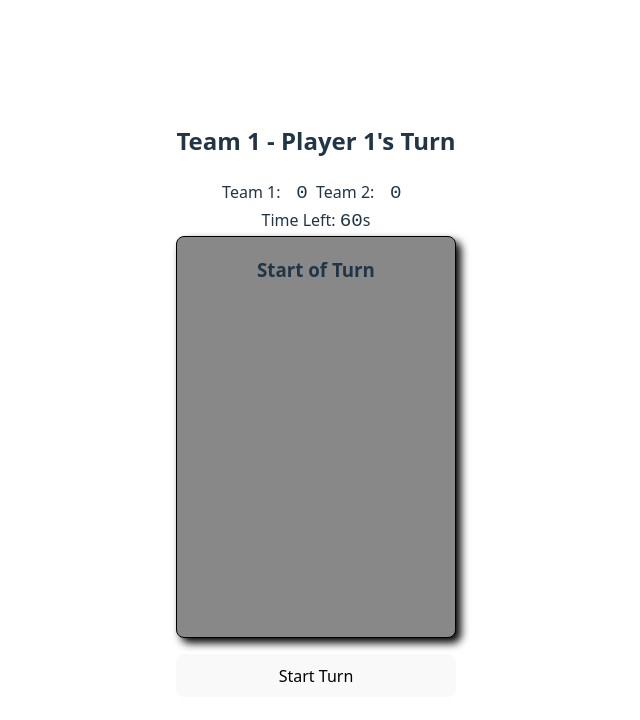
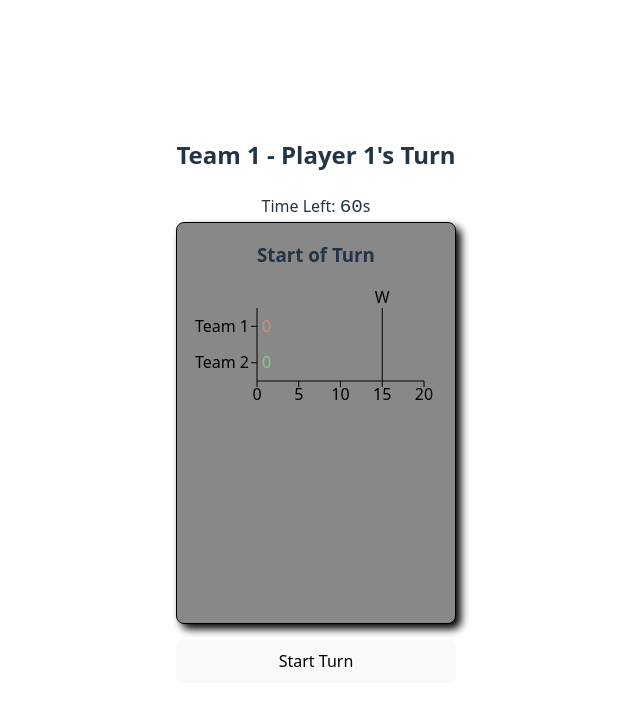
Before and after one commit to tjasz/turn-of-phrase, a React (Vite) app: page / in a window 1280 px wide. Both pictures are taken after a click on the button "Start Game". Shown: the top 720 px of the page, without its empty margins (324-964 px from the left). Built offline with nearby package versions, Linux system fonts and the light colour scheme.

Commit message:
Use chart for scoreboard, move to StartOfTurn and EndOfGame

```diff
--- a/package.json
+++ b/package.json
@@ -13,7 +13,8 @@
   },
   "dependencies": {
     "react": "^19.1.1",
-    "react-dom": "^19.1.1"
+    "react-dom": "^19.1.1",
+    "recharts": "^3.1.2"
   },
   "devDependencies": {
     "@eslint/js": "^9.33.0",
--- a/src/App.tsx
+++ b/src/App.tsx
@@ -255,11 +255,12 @@ function App() {
           <h2>Final Round!</h2>
         </div>
       )}
-      <Scoreboard scores={score} />
       <Timer timeLeft={timer} />
       {winnerIdx !== -1 && (
         <EndOfGame
           winnerIdx={winnerIdx}
+          scores={score}
+          pointsToWin={pointsToWin}
           onConfirm={() => setGameStarted(false)}
         />
       )}
@@ -278,7 +279,11 @@ function App() {
         />
       )}
       {!timerActive && !showResults && winnerIdx === -1 && (
-        <StartOfTurn onConfirm={() => setTimerActive(true)} />
+        <StartOfTurn
+          scores={score}
+          pointsToWin={pointsToWin}
+          onConfirm={() => setTimerActive(true)}
+        />
       )}
     </div>
   );
--- a/src/EndOfGame.tsx
+++ b/src/EndOfGame.tsx
@@ -1,19 +1,24 @@
 import React from 'react';
 import GameBody from './GameBody';
+import Scoreboard from './Scoreboard';
 
 interface EndOfGameProps {
   winnerIdx: number;
+  scores: number[];
+  pointsToWin: number;
   onConfirm: () => void;
 }
 
-const EndOfGame: React.FC<EndOfGameProps> = ({ winnerIdx, onConfirm }) => {
+const EndOfGame: React.FC<EndOfGameProps> = ({ winnerIdx, scores, pointsToWin, onConfirm }) => {
   return (
     <GameBody
       title={`Team ${winnerIdx + 1} Wins!`}
       actions={[
         { label: 'Play Again', action: onConfirm },
       ]}
-    />
+    >
+      <Scoreboard scores={scores} pointsToWin={pointsToWin} />
+    </GameBody>
   );
 };
 
--- a/src/Scoreboard.tsx
+++ b/src/Scoreboard.tsx
@@ -1,16 +1,58 @@
+
 import React from "react";
-import Counter from "./Counter";
+import {
+  BarChart,
+  Bar,
+  XAxis,
+  YAxis,
+  CartesianGrid,
+  Tooltip,
+  ReferenceLine,
+  ResponsiveContainer,
+  LabelList,
+  Cell
+} from "recharts";
 
 interface ScoreboardProps {
   scores: number[];
+  pointsToWin: number;
 }
 
-const Scoreboard: React.FC<ScoreboardProps> = ({ scores }) => {
+const Scoreboard: React.FC<ScoreboardProps> = ({ scores, pointsToWin }) => {
+  // Prepare data for recharts
+  const data = scores.map((score, idx) => ({
+    name: `Team ${idx + 1}`,
+    score
+  }));
+
+  const colors = [
+    "#c88",
+    "#8c8",
+    "#88c",
+    "#cc8",
+    "#8cc",
+    "#c8c",
+  ];
+
   return (
-    <div className="scoreboard">
-      {scores.map((score, idx) => (
-        <span key={idx}>Team {idx + 1}: <Counter value={score} width={2} /> &nbsp;</span>
-      ))}
+    <div className="scoreboard" style={{ width: "100%", height: `${4 * scores.length}rem` }}>
+      <ResponsiveContainer width="100%" height="100%">
+        <BarChart
+          data={data}
+          layout="vertical"
+          margin={{ top: 20, right: 30, left: 20, bottom: 5 }}
+        >
+          <XAxis type="number" domain={[0, Math.max(pointsToWin, ...scores) + 5]} stroke="black" />
+          <YAxis type="category" dataKey="name" stroke="black" />
+          <Bar dataKey="score" fill="#8884d8" name="Score">
+            <LabelList dataKey="score" position="right" />
+            {data.map((_, index) => (
+              <Cell key={`cell-${index}`} fill={colors[index % colors.length]} />
+            ))}
+          </Bar>
+          <ReferenceLine x={pointsToWin} stroke="black" label={{ value: "W", position: "top", fill: "black" }} />
+        </BarChart>
+      </ResponsiveContainer>
     </div>
   );
 };
--- a/src/StartOfTurn.tsx
+++ b/src/StartOfTurn.tsx
@@ -1,18 +1,23 @@
 import React from 'react';
 import GameBody from './GameBody';
+import Scoreboard from './Scoreboard';
 
 interface StartOfTurnProps {
+  scores: number[];
+  pointsToWin: number;
   onConfirm: () => void;
 }
 
-const StartOfTurn: React.FC<StartOfTurnProps> = ({ onConfirm }) => {
+const StartOfTurn: React.FC<StartOfTurnProps> = ({ scores, pointsToWin, onConfirm }) => {
   return (
     <GameBody
       title="Start of Turn"
       actions={[
         { label: 'Start Turn', action: onConfirm },
       ]}
-    />
+    >
+      <Scoreboard scores={scores} pointsToWin={pointsToWin} />
+    </GameBody>
   );
 };
 
```
Also changed, not shown: 1 other file (tests, documents, lock files or other folders).
